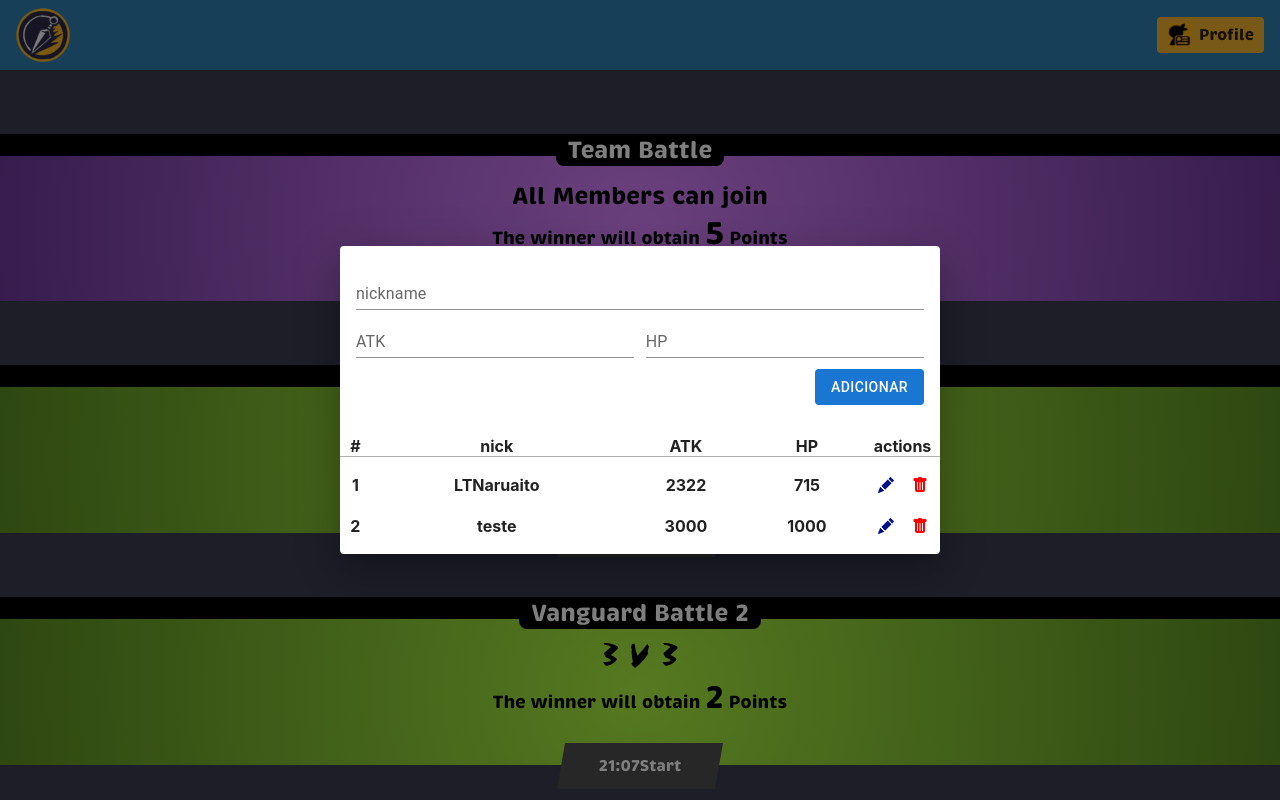
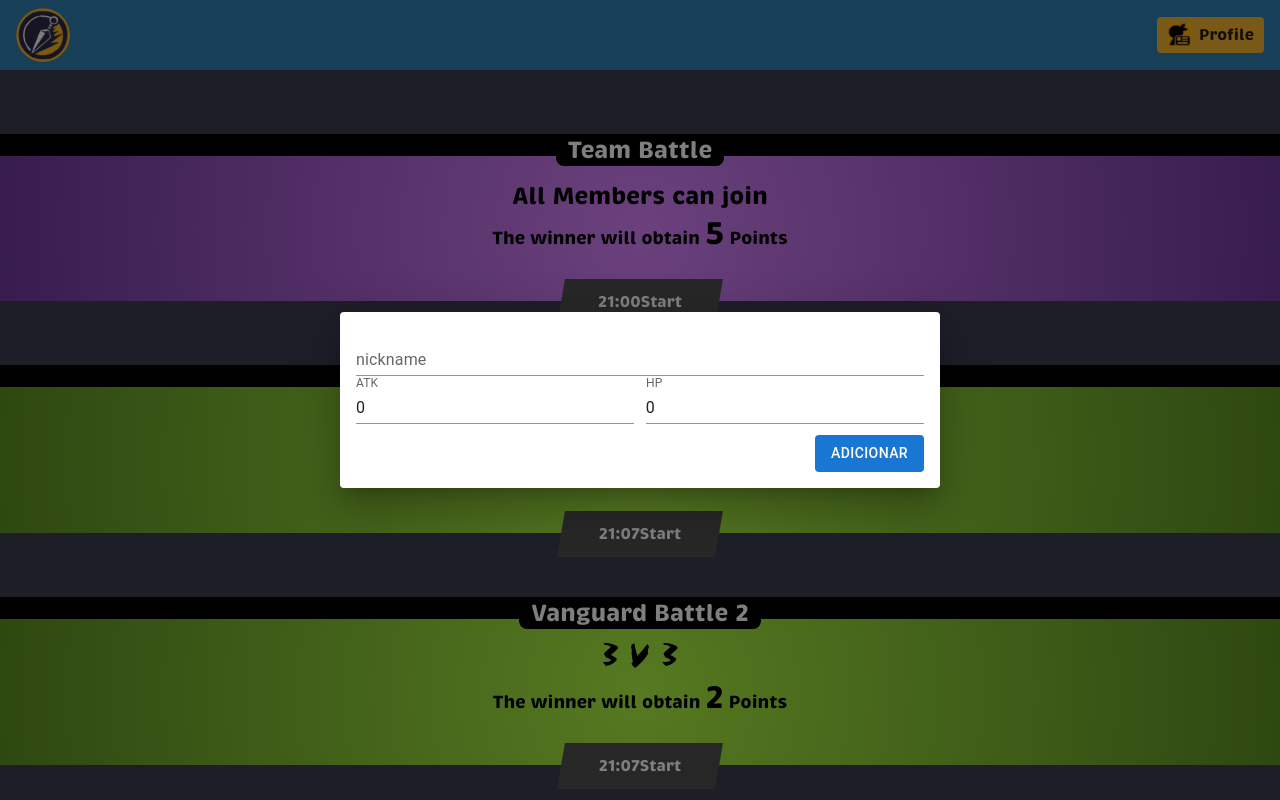
Before and after one commit to Joabson-developer/lost-app, a React (Create React App) app: page / in a window 1280 px wide. Both pictures are taken after a click on the button "Profile". Shown: the top 800 px of the page. Built offline with nearby package versions, Linux system fonts and the light colour scheme.

Commit message:
feat: Implementação do create Player

```diff
--- a/src/@types/clash.d.ts
+++ b/src/@types/clash.d.ts
@@ -5,4 +5,5 @@ type Clash = {
   length: "unlimited" | number
   time: string
   color: "purple" | "green" | "red"
+  player?: Player | Players[]
 }
--- a/src/App.tsx
+++ b/src/App.tsx
@@ -1,145 +1,19 @@
 import React, { useState } from "react"
-import { Button, Dialog, TextField } from "@mui/material"
 import { Card } from "./components/Card"
 
 import "./App.scss"
 import { Table } from "./components/Table"
 import { Header } from "./components/Header"
+import { PlayersDialog } from "./components/PlayersDialog"
 
 function App() {
   const [open, setOpen] = useState(false)
-  const players: Player[] = [
-    {
-      nickName: "LTNaruaito",
-      hp: 715,
-      atk: 2322
-    },
-    {
-      nickName: "teste",
-      hp: 1000,
-      atk: 3000
-    }
-  ]
-  const clash: Clash[] = [
-    {
-      title: "Team Battle",
-      description: "All Members can join",
-      points: 5,
-      length: "unlimited",
-      time: "21:00",
-      color: "purple"
-    },
-    {
-      title: "Vanguard Battle 1",
-      description: "3 V 3",
-      points: 2,
-      length: 3,
-      time: "21:07",
-      color: "green"
-    },
-    {
-      title: "Vanguard Battle 2",
-      description: "3 V 3",
-      points: 2,
-      length: 3,
-      time: "21:07",
-      color: "green"
-    },
-    {
-      title: "Vanguard Battle 3",
-      description: "3 V 3",
-      points: 2,
-      length: 3,
-      time: "21:07",
-      color: "green"
-    },
-    {
-      title: "Vanguard Battle 4",
-      description: "3 V 3",
-      points: 2,
-      length: 3,
-      time: "21:07",
-      color: "green"
-    },
-    {
-      title: "General Battle 1",
-      description: "3 V 3",
-      points: 4,
-      length: 3,
-      time: "21:20",
-      color: "green"
-    },
-    {
-      title: "General Battle 2",
-      description: "3 V 3",
-      points: 4,
-      length: 3,
-      time: "21:20",
-      color: "green"
-    },
-    {
-      title: "Team Battle",
-      description: "All Members can join",
-      points: 5,
-      length: "unlimited",
-      time: "21:33",
-      color: "purple"
-    },
-    {
-      title: "Ace Battle 1",
-      description: "1 V 1",
-      points: 3,
-      length: 1,
-      time: "21:40",
-      color: "red"
-    },
-    {
-      title: "Ace Battle 2",
-      description: "1 V 1",
-      points: 3,
-      length: 1,
-      time: "21:40",
-      color: "red"
-    },
-    {
-      title: "Final Battle",
-      description: "1 V 1",
-      points: 7,
-      length: 1,
-      time: "21:53",
-      color: "red"
-    }
-  ]
 
   return (
     <div className="App">
       <Header dispatch={() => setOpen(true)} />
-      <Card clash={clash} />
-
-      <Dialog
-        onClose={() => setOpen(false)}
-        open={open}
-        maxWidth="sm"
-        fullWidth
-      >
-        <div className="form-content">
-          <TextField
-            id="nickname"
-            className="nickname"
-            label="nickname"
-            variant="standard"
-          />
-          <TextField id="atk" className="atk" label="ATK" variant="standard" />
-          <TextField id="hp" className="hp" label="HP" variant="standard" />
-
-          <div className="button">
-            <Button variant="contained" disableElevation>
-              Adicionar
-            </Button>
-          </div>
-        </div>
-        <Table players={players} />
-      </Dialog>
+      <Card />
+      <PlayersDialog open={open} dispatch={() => setOpen(false)} />
     </div>
   )
 }
--- a/src/components/Card/index.tsx
+++ b/src/components/Card/index.tsx
@@ -1,9 +1,12 @@
+import { useContext } from "react"
+import { ClashContext } from "../../contexts/clash/clash.context"
 import "./style.scss"
 
-export function Card<T>({ clash }: { clash: T[] }) {
+export function Card() {
+  const { clash, setClash } = useContext(ClashContext)
   return (
     <>
-      {clash.map((card: any, index) => (
+      {clash.map((card: Clash, index) => (
         <div className="card" key={index}>
           <h2 className="card__title">{card.title}</h2>
           <div className={`card__content card__content--${card.color}`}>
--- /dev/null
+++ b/src/components/PlayersDialog/index.tsx
@@ -0,0 +1,76 @@
+import { Button, Dialog, TextField } from "@mui/material"
+import { Table } from "../Table"
+import "./style.scss"
+import { PlayersContext } from "../../contexts/players/players.context"
+import { useContext, useState } from "react"
+
+type PlayersDialogProps = {
+  open: boolean
+  dispatch: () => void
+}
+
+export function PlayersDialog({ open, dispatch }: PlayersDialogProps) {
+  const { setPlayers } = useContext(PlayersContext)
+
+  const [nickName, setNickName] = useState("")
+  const [atk, setAtk] = useState(0)
+  const [hp, setHp] = useState(0)
+
+  return (
+    <Dialog onClose={dispatch} open={open} maxWidth="sm" fullWidth>
+      <div className="form-content">
+        <TextField
+          id="nickname"
+          className="nickname"
+          label="nickname"
+          variant="standard"
+          value={nickName}
+          onChange={(e) => setNickName(e.target.value)}
+        />
+        <TextField
+          id="atk"
+          className="atk"
+          label="ATK"
+          variant="standard"
+          value={atk}
+          onChange={(e) => setAtk(+e.target.value)}
+        />
+        <TextField
+          id="hp"
+          className="hp"
+          label="HP"
+          variant="standard"
+          value={hp}
+          onChange={(e) => setHp(+e.target.value)}
+        />
+
+        <div className="button">
+          <Button
+            variant="contained"
+            disableElevation
+            onClick={() => {
+              if (hp && atk && nickName) {
+                setPlayers((current) => {
+                  return [
+                    ...current,
+                    {
+                      atk,
+                      hp,
+                      nickName
+                    }
+                  ]
+                })
+                setAtk(0)
+                setHp(0)
+                setNickName("")
+              }
+            }}
+          >
+            Adicionar
+          </Button>
+        </div>
+      </div>
+      <Table />
+    </Dialog>
+  )
+}
--- /dev/null
+++ b/src/components/PlayersDialog/style.scss
@@ -0,0 +1,89 @@
+.card {
+  display: flex;
+  flex-direction: column;
+  align-items: center;
+  text-align: center;
+  background: #000;
+
+  &__title {
+    color: #ffffff;
+    background: #000;
+    margin-bottom: -10px;
+    z-index: 2;
+    padding-inline: 12px;
+    border-radius: 0 0 8px 8px;
+  }
+
+  &__content {
+    width: 100%;
+    padding-top: 24px;
+
+    &.card__content--purple {
+      background: rgb(215, 130, 251);
+      background: radial-gradient(
+        circle,
+        rgba(215, 130, 251, 1) 0%,
+        rgba(112, 57, 159, 1) 100%
+      );
+    }
+    &.card__content--green {
+      background: rgb(173, 243, 66);
+      background: radial-gradient(
+        circle,
+        rgba(173, 243, 66, 1) 0%,
+        rgba(93, 145, 35, 1) 100%
+      );
+    }
+    &.card__content--red {
+      background: rgb(253, 137, 122);
+      background: radial-gradient(
+        circle,
+        rgba(253, 137, 122, 1) 0%,
+        rgba(166, 52, 52, 1) 100%
+      );
+    }
+  }
+
+  &__description {
+    font-size: 24px;
+    &--versus {
+      font-family: "Choc", sans-serif;
+      font-size: 38px;
+    }
+  }
+  &__points {
+    font-size: 18px;
+    strong {
+      font-size: 32px;
+    }
+  }
+  &__time {
+    width: 150px;
+    background: #4e4e4e;
+    color: #fff;
+    padding: 12px 8px;
+    margin: 24px auto -24px;
+    position: relative;
+
+    &:before,
+    &:after {
+      content: "";
+      width: 0px;
+      height: 0px;
+      top: 0px;
+      position: absolute;
+    }
+
+    &:before {
+      border-top: 46px solid transparent;
+      border-right: 8px solid #4e4e4e;
+      left: -8px;
+    }
+
+    &:after {
+      border-bottom: 46px solid transparent;
+      border-left: 8px solid #4e4e4e;
+      right: -8px;
+    }
+  }
+}
--- a/src/components/Table/index.tsx
+++ b/src/components/Table/index.tsx
@@ -1,9 +1,14 @@
 import { BsFillTrashFill, BsPencilFill } from "react-icons/bs"
 
 import "./style.scss"
+import { useContext } from "react"
+import { PlayersContext } from "../../contexts/players/players.context"
 
-export function Table<T extends Player>({ players }: { players: T[] }) {
+export function Table() {
+  const { players, setPlayers } = useContext(PlayersContext)
   return (
+    <>
+      {players.length > 0 && (
         <table>
           <thead>
             <tr>
@@ -35,5 +40,7 @@ export function Table<T extends Player>({ players }: { players: T[] }) {
             ))}
           </tbody>
         </table>
+      )}
+    </>
   )
 }
--- a/src/contexts/clash/clash.provider.tsx
+++ b/src/contexts/clash/clash.provider.tsx
@@ -1,8 +1,110 @@
 import { useState } from "react"
 import { ClashContext } from "./clash.context"
 
+const initialClash: Clash[] = [
+  {
+    title: "Team Battle",
+    description: "All Members can join",
+    points: 5,
+    length: "unlimited",
+    time: "21:00",
+    color: "purple",
+    player: []
+  },
+  {
+    title: "Vanguard Battle 1",
+    description: "3 V 3",
+    points: 2,
+    length: 3,
+    time: "21:07",
+    color: "green",
+    player: []
+  },
+  {
+    title: "Vanguard Battle 2",
+    description: "3 V 3",
+    points: 2,
+    length: 3,
+    time: "21:07",
+    color: "green",
+    player: []
+  },
+  {
+    title: "Vanguard Battle 3",
+    description: "3 V 3",
+    points: 2,
+    length: 3,
+    time: "21:07",
+    color: "green",
+    player: []
+  },
+  {
+    title: "Vanguard Battle 4",
+    description: "3 V 3",
+    points: 2,
+    length: 3,
+    time: "21:07",
+    color: "green",
+    player: []
+  },
+  {
+    title: "General Battle 1",
+    description: "3 V 3",
+    points: 4,
+    length: 3,
+    time: "21:20",
+    color: "green",
+    player: []
+  },
+  {
+    title: "General Battle 2",
+    description: "3 V 3",
+    points: 4,
+    length: 3,
+    time: "21:20",
+    color: "green",
+    player: []
+  },
+  {
+    title: "Team Battle",
+    description: "All Members can join",
+    points: 5,
+    length: "unlimited",
+    time: "21:33",
+    color: "purple",
+    player: []
+  },
+  {
+    title: "Ace Battle 1",
+    description: "1 V 1",
+    points: 3,
+    length: 1,
+    time: "21:40",
+    color: "red",
+    player: []
+  },
+  {
+    title: "Ace Battle 2",
+    description: "1 V 1",
+    points: 3,
+    length: 1,
+    time: "21:40",
+    color: "red",
+    player: []
+  },
+  {
+    title: "Final Battle",
+    description: "1 V 1",
+    points: 7,
+    length: 1,
+    time: "21:53",
+    color: "red",
+    player: []
+  }
+]
+
 export function ClashProvider({ children }: { children: JSX.Element }) {
-  const [clash, setClash] = useState<Clash[]>([])
+  const [clash, setClash] = useState<Clash[]>(initialClash)
 
   return (
     <ClashContext.Provider value={{ clash, setClash }}>
```
Lines whose indentation alone changed are shown as unchanged.
